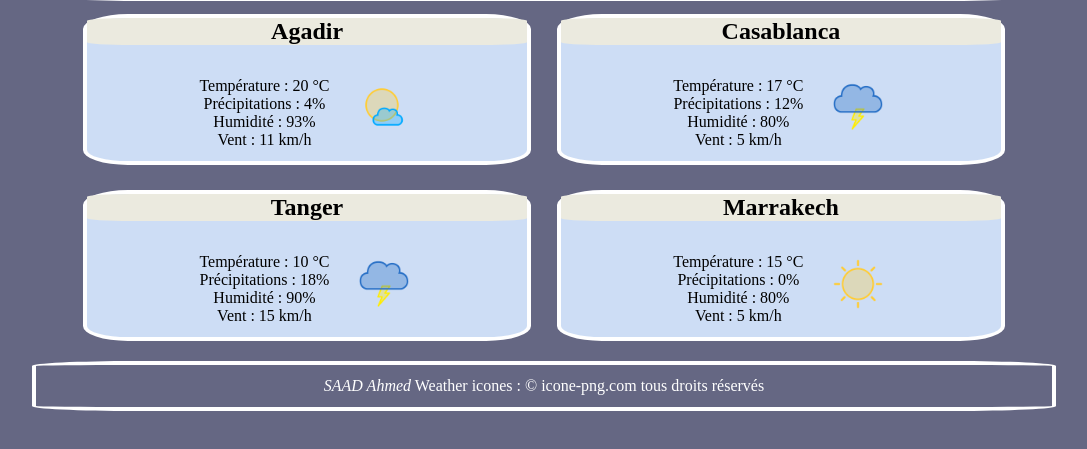
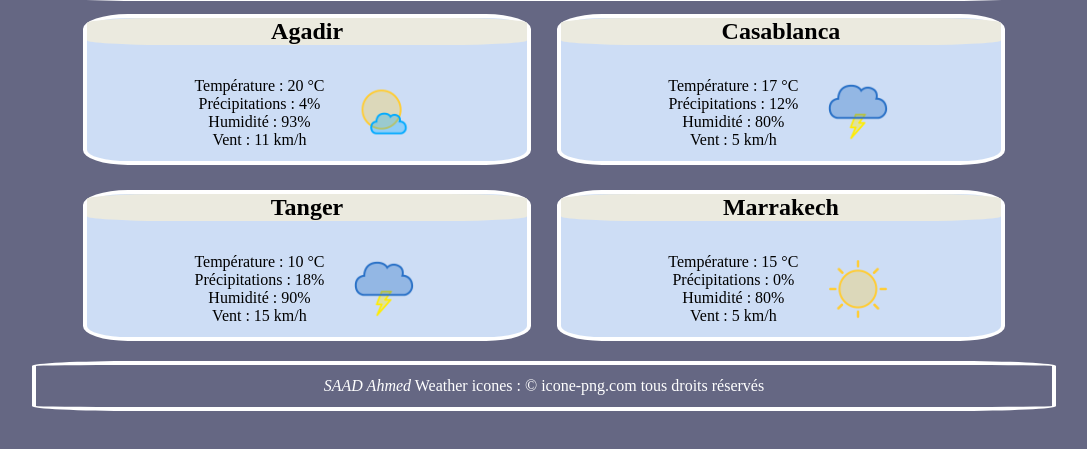
Before and after one commit to AhmedSaadGit/saad, a plain HTML site: page Weather.html in a window 1280 px wide. Shown: the part 139-588 px from the top of the page, without its empty margins (96-1183 px from the left). Drawn offline with Linux system fonts and the light colour scheme.

Commit message:
final modif
good luck

```diff
--- a/style.css
+++ b/style.css
@@ -33,8 +33,8 @@ body{
 
 }
  .villes img {
-    width: 50px;
-    height:50px;
+    width: 60px;
+    height:60px;
     padding: 4%;
     align-items: center;
 
@@ -77,7 +77,7 @@ body{
 .city h2{
     margin-top: 0px;
     background-color: rgb(235, 234, 223);
-    border-radius: 10%;
+    border-radius: 18%;
 }
 footer{
     text-align: center;
```
